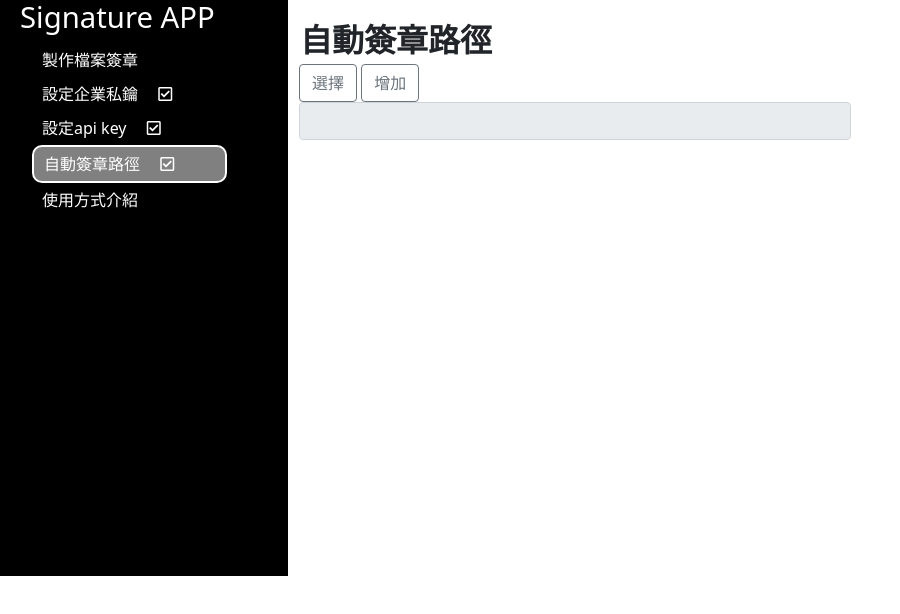
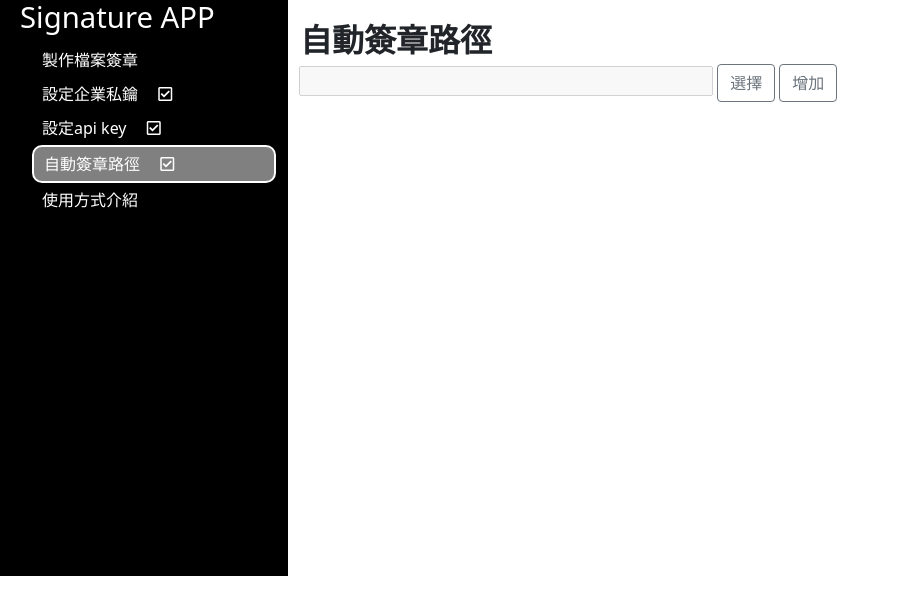
Before and after one commit to duaifzn/electron, an Electron app: page view/index.html in a window 900 px wide. Both pictures are taken after a click on the item "自動簽章路徑". Drawn offline with nearby package versions, Linux system fonts and the light colour scheme; no server answers.

Commit message:
chore: typesetting

```diff
--- a/view/css/style.css
+++ b/view/css/style.css
@@ -21,7 +21,7 @@ li, h2{
 }
 li{
     padding: 5px 10px;
-    width: 80%;
+    width: 100%;
 }
 li:hover{
     background-color: rgb(255, 255, 255, 0.5);
--- a/view/index.html
+++ b/view/index.html
@@ -56,9 +56,9 @@
             <div class="row mt-3 input-group hidden" id="col-autoSignPath">
                 <label>自動簽章路徑</label>
                 <div class="">
+                    <input type="text" class="w-75" id="autoSignPath" aria-describedby="inputGroup-sizing-default" disabled>
                     <button class="btn btn-outline-secondary" type="button" id="autoSignBtn" name="autoSignBtn">選擇</button>
                     <button class="btn btn-outline-secondary" type="button" id="AddAutoSignBtn" name="AddAutoSignBtn">增加</button>
-                    <input type="text" class="form-control" id="autoSignPath" aria-describedby="inputGroup-sizing-default" disabled>
                 </div>
                 <div>
                     <ul class="list-group" id="autoSignPathList">
```
